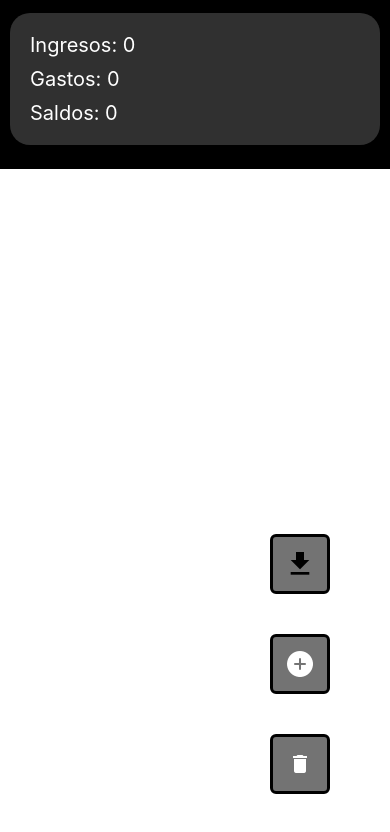
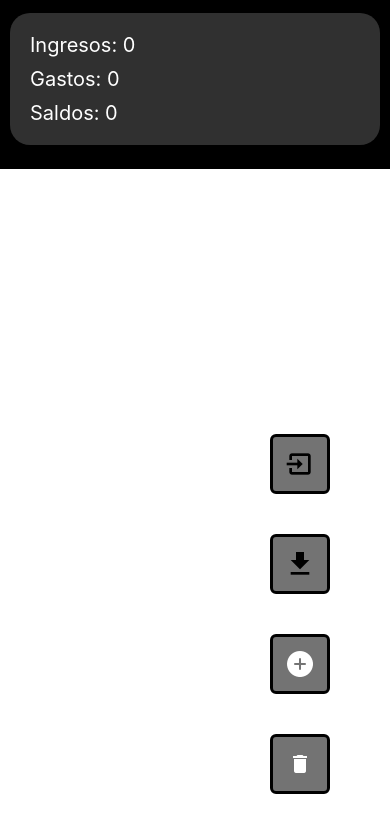
Before and after one commit to andresleonardobg/vills, a React Native app: screen / in a window 390 px wide. Shown: the top 832 px of the page. Built offline with nearby package versions, Linux system fonts and the light colour scheme.

Commit message:
feat(main storeFile): :sparkles: import file data

```diff
--- a/components/main.tsx
+++ b/components/main.tsx
@@ -4,6 +4,7 @@ import { ModalForm } from "./modalForm";
 import { Card } from "./card";
 import { Ionicons } from "@expo/vector-icons";
 import MaterialIcons from "@expo/vector-icons/MaterialIcons";
+import MaterialCommunityIcons from "@expo/vector-icons/MaterialCommunityIcons";
 import {
   getData,
   removeData,
@@ -11,7 +12,7 @@ import {
 } from "../database/db_controller";
 import { Transaction } from "../types/types";
 import { Totals } from "./Totals";
-import { saveFile } from "../database/storeFile";
+import { saveFile, getDataFile } from "../database/storeFile";
 
 type TrasactionToUpdate = {
   id: number;
@@ -35,6 +36,14 @@ export function Main() {
     };
     fetchData();
   }, []);
+
+  const getDataFileInfo = async () => {
+    const data = await getDataFile();
+    if (data !== null) {
+      setRecords(data);
+      storeTransactions(data);
+    }
+  };
 
   const showAlert = () => {
     Alert.alert("Info", "¿Borrar todas las bases de datos?", [
@@ -116,9 +125,12 @@ export function Main() {
       </Pressable>
       <Pressable
         onPress={() => saveFile(records, "records_test")}
-        style={styles.botonFile}
+        style={styles.botonSave}
       >
         <MaterialIcons name="file-download" size={32} color="black" />
+      </Pressable>
+      <Pressable onPress={getDataFileInfo} style={styles.botonImport}>
+        <MaterialCommunityIcons name="import" size={32} color="black" />
       </Pressable>
     </>
   );
@@ -164,7 +176,7 @@ const styles = StyleSheet.create({
     borderWidth: 2,
     borderColor: "#f00",
   },
-  botonFile: {
+  botonSave: {
     backgroundColor: "#737373",
     borderWidth: 3,
     borderRadius: 6,
@@ -177,4 +189,17 @@ const styles = StyleSheet.create({
     alignItems: "center",
     justifyContent: "center",
   },
+  botonImport: {
+    backgroundColor: "#737373",
+    borderWidth: 3,
+    borderRadius: 6,
+    padding: 10,
+    position: "absolute",
+    width: 60,
+    height: 60,
+    bottom: 350,
+    right: 60,
+    alignItems: "center",
+    justifyContent: "center",
+  },
 });
--- a/database/storeFile.ts
+++ b/database/storeFile.ts
@@ -1,4 +1,5 @@
 import * as FileSystem from "expo-file-system";
+import * as DocumentPicker from "expo-document-picker";
 import { Transaction } from "../types/types";
 const { StorageAccessFramework } = FileSystem;
 
@@ -59,6 +60,18 @@ export const saveFile = async (data: Transaction[], nameFile: string) => {
   }
 };
 
+export const getDataFile = async () => {
+  let file = await DocumentPicker.getDocumentAsync();
+  if (file.assets !== null) {
+    const jsonContent = await FileSystem.readAsStringAsync(file.assets[0].uri);
+    const data = JSON.parse(jsonContent);
+    return data;
+  } else {
+    console.log("Error al importar el archivo");
+    return null;
+  }
+};
+
 export async function checkFolderExists() {
   let folderPath = FileSystem.documentDirectory + "Documents";
   try {
```
